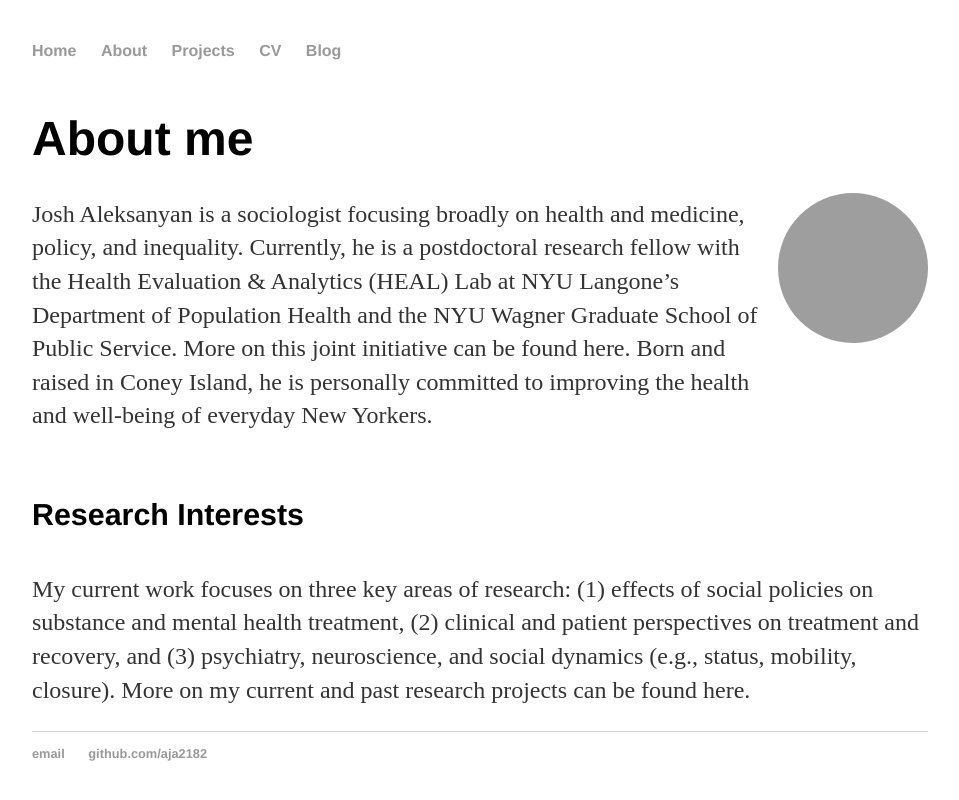
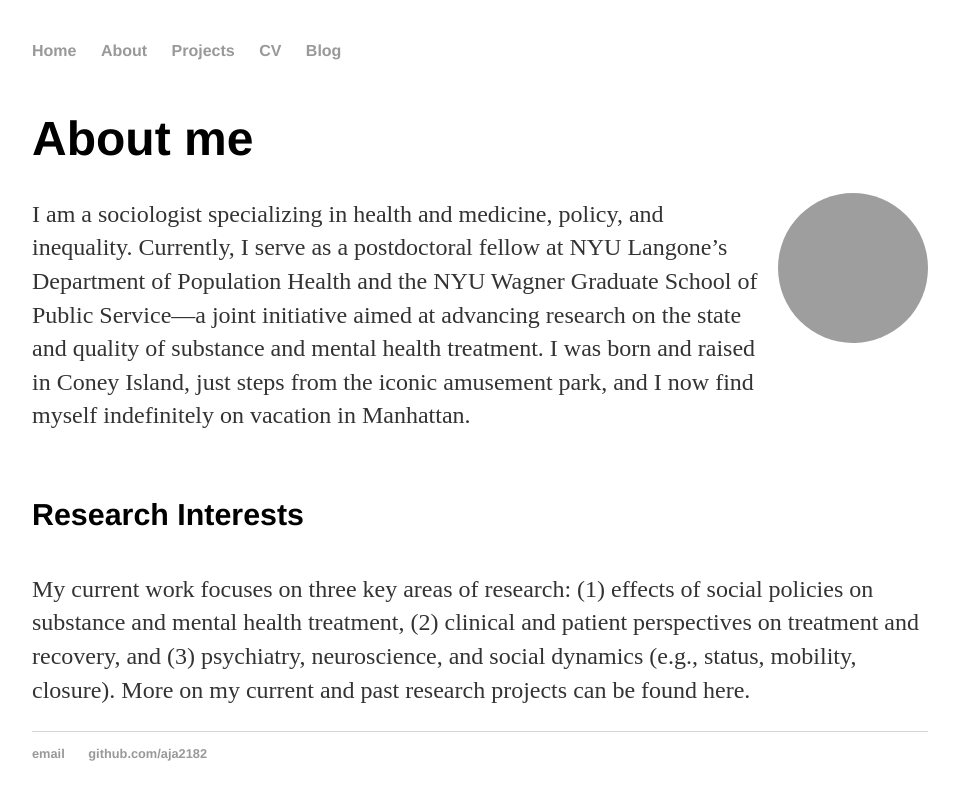
Before and after one commit to aja2182/aja2182.github.io, a Jekyll site: the page built from about/index.html, in a window 1280 px wide. Shown: the top 800 px of the page, without its empty margins (160-1119 px from the left). Built offline with Jekyll 4.4.1, drawn with Linux system fonts in a browser that asks for light colours; grey boxes are pictures that could not be loaded.

Commit message:
Update index.html

```diff
--- a/about/index.html
+++ b/about/index.html
@@ -40,7 +40,7 @@ title: About me
     <div class="about">
         <div class="text-content">
             <h1>About me</h1>
-            <p>Josh Aleksanyan is a sociologist focusing broadly on health and medicine, policy, and inequality. Currently, he is a postdoctoral research fellow with the Health Evaluation & Analytics (HEAL) Lab at NYU Langone’s Department of Population Health and the NYU Wagner Graduate School of Public Service. More on this joint initiative can be found here. Born and raised in Coney Island, he is personally committed to improving the health and well-being of everyday New Yorkers. </p>
+            <p>I am a sociologist specializing in health and medicine, policy, and inequality. Currently, I serve as a postdoctoral fellow at NYU Langone’s Department of Population Health and the NYU Wagner Graduate School of Public Service—a joint initiative aimed at advancing research on the state and quality of substance and mental health treatment. I was born and raised in Coney Island, just steps from the iconic amusement park, and I now find myself indefinitely on vacation in Manhattan. </p>
         </div>
         <img src="avatar.png" alt="Avatar" class="avatar">
     </div>
```
